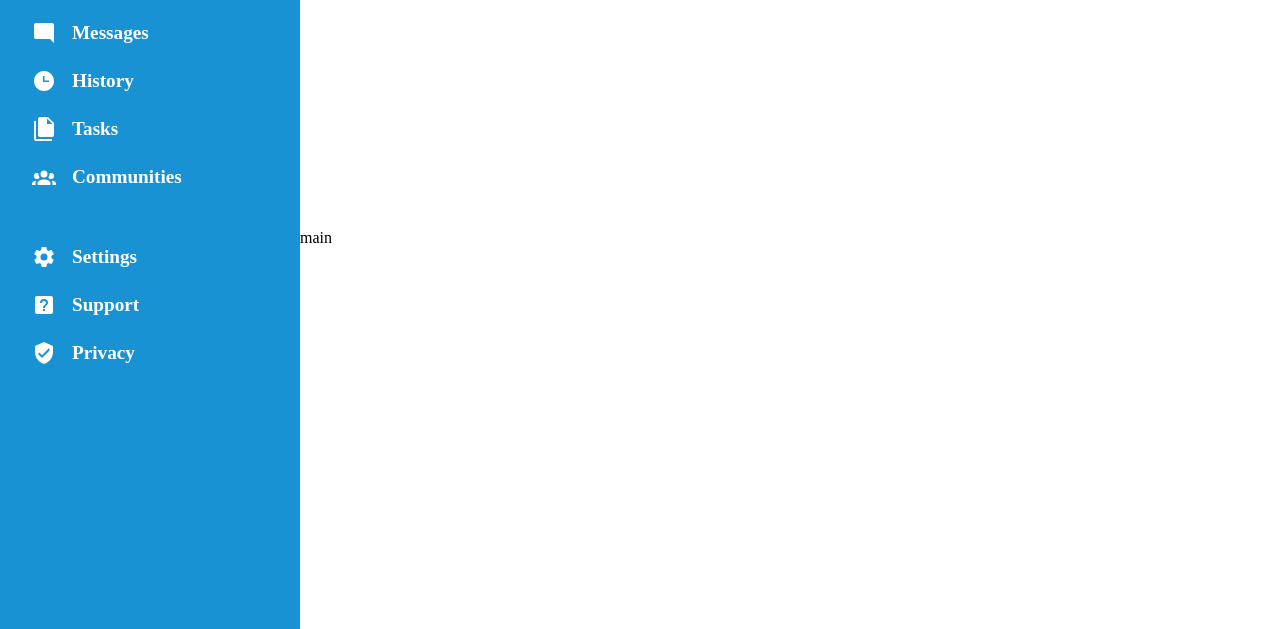
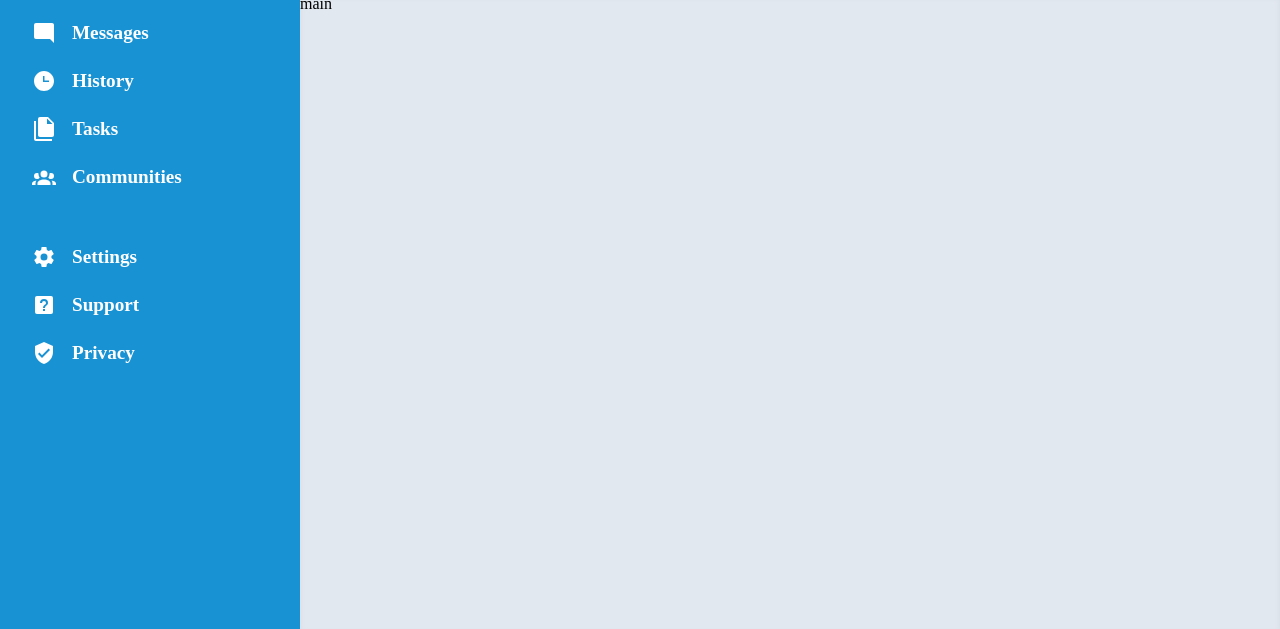
Before and after one commit to Touky13/Admin-Dashboard, a plain HTML site: page index.html in a window 1280 px wide. Shown: the part 171-800 px from the top of the page. Drawn offline with Linux system fonts and the light colour scheme.

Commit message:
Added box shadow to main

```diff
--- a/styles.css
+++ b/styles.css
@@ -6,7 +6,7 @@
 .container {
     display: grid;
     grid-template-columns: minmax(300px, 1fr) 4fr;
-    grid-template-rows: 1fr 1fr;
+    grid-template-rows: min-content 1fr;
     min-height: 100vh;
 }
 
@@ -56,6 +56,7 @@
     display: grid;
     grid-template-rows: min-content min-content;
     gap: 2rem;
+    padding-bottom: 1rem;
 }
 
 .top-Header {
@@ -130,6 +131,11 @@ input {
     font-weight: bold;
 }
 
+.main {
+    background-color: #e2e8f0;
+    box-shadow: inset #d4dae1 0px 3px 5px 0;
+}
+
 svg {
     height: 1.5rem;
 }
```
